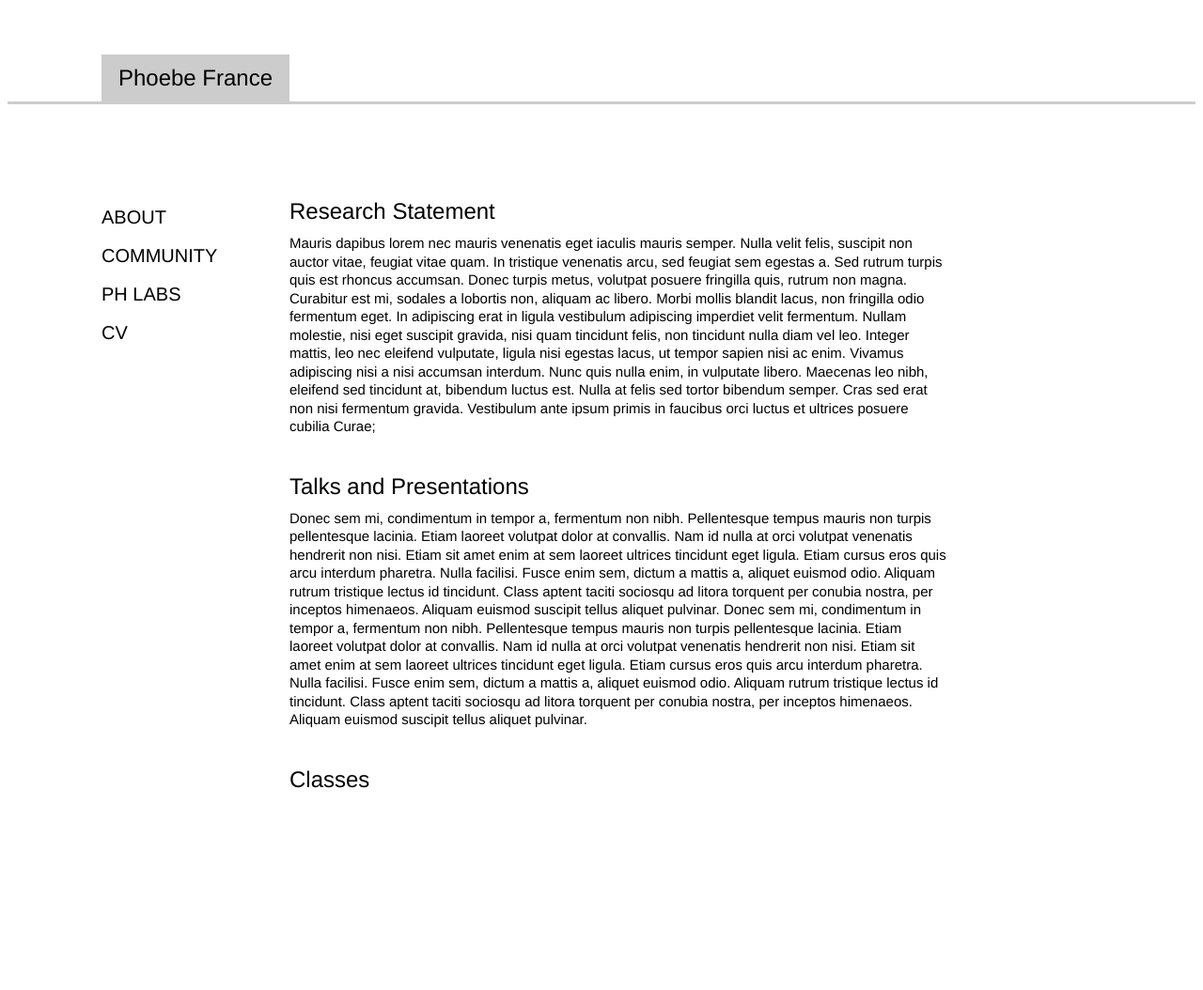
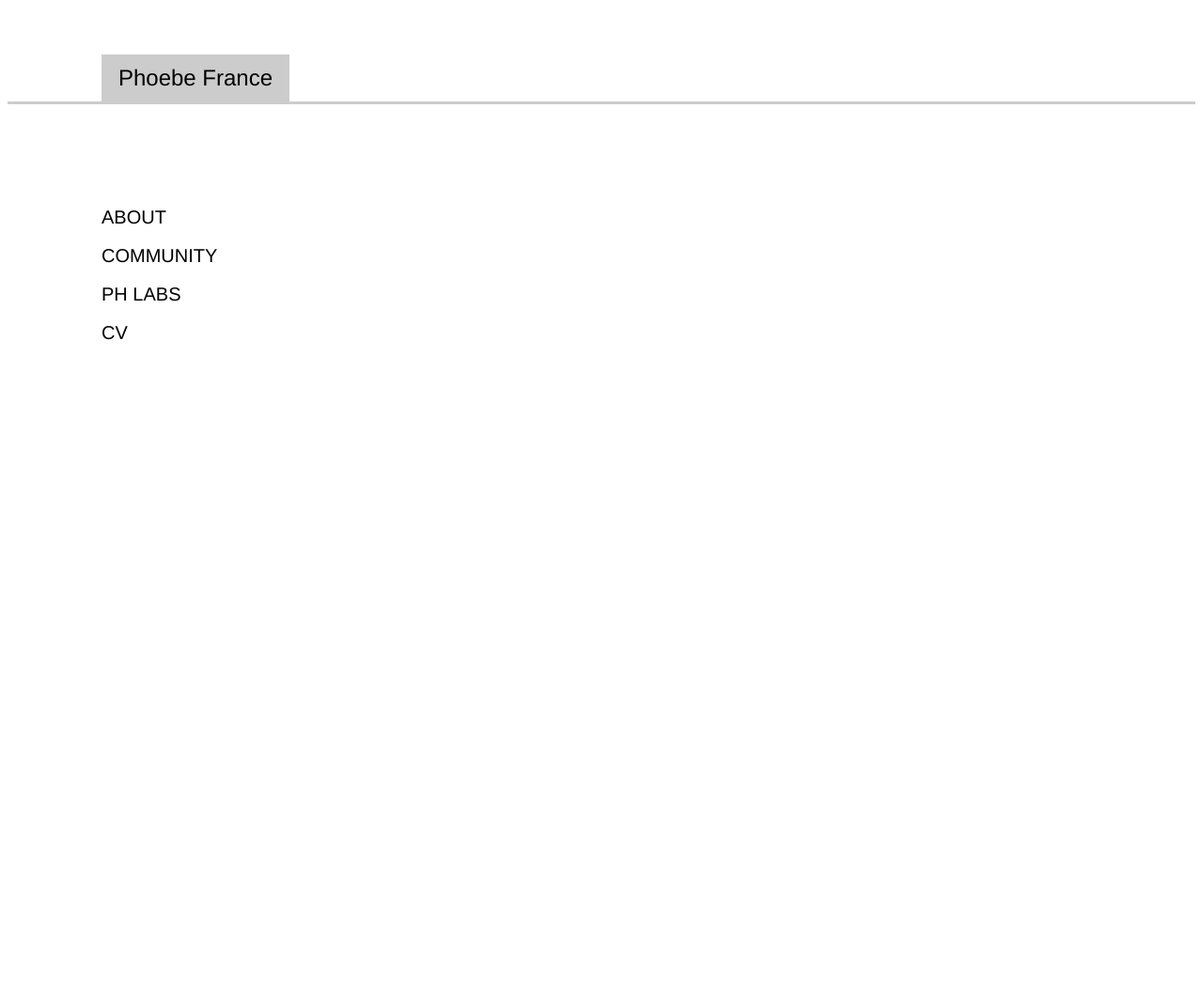
Before and after one commit to phoebefrance/phoebefrance.net, a Jekyll site: the page built from academics.md, in a window 1280 px wide. Shown: the whole page at 94% size. Built offline with Jekyll 4.4.1, drawn with Linux system fonts in a browser that asks for light colours; after the commit the page ends 900 px from its top, so only the background shows below that.

```diff
--- a/_includes/header.html
+++ b/_includes/header.html
@@ -1,9 +1,8 @@
-<!DOCTYPE html PUBLIC "-//W3C//DTD XHTML 1.0 Strict//EN" "http://www.w3.org/TR/xhtml1/DTD/xhtml1-strict.dtd">
-<html xmlns="http://www.w3.org/1999/xhtml">
-
+<!doctype html>
+<html>
 <head>
-<meta http-equiv="Content-Type" content="text/html; charset=utf-8" />
-<title>Phoebe France</title>
-<link href="styles.css" media="all" rel="stylesheet" type="text/css" />
-<link rel="shortcut icon" href="images/favicon.ico" />
+	<meta charset="UTF-8">
+	<title>Phoebe France</title>
+	<link href="styles.css" media="all" rel="stylesheet" type="text/css" />
+	<link rel="shortcut icon" href="/images/favicon.ico" />
 </head>
--- a/_layouts/page.html
+++ b/_layouts/page.html
@@ -1,3 +1,5 @@
 {% include header.html %}
 
 {{ content }}
+
+</html>
--- a/academics.md
+++ b/academics.md
@@ -14,7 +14,7 @@ title:  "Phoebe France | Academics"
 		<div id="content">
 			<div id="content_inner">
 
-			<h2 id="first">Research Statement</h2>
+		<!-- 	<h2 id="first">Research Statement</h2>
 
 				<p>Mauris dapibus lorem nec mauris venenatis eget iaculis mauris semper. Nulla velit felis, suscipit non auctor vitae, feugiat vitae quam. In tristique venenatis arcu, sed feugiat sem egestas a. Sed rutrum turpis quis est rhoncus accumsan. Donec turpis metus, volutpat posuere fringilla quis, rutrum non magna. Curabitur est mi, sodales a lobortis non, aliquam ac libero. Morbi mollis blandit lacus, non fringilla odio fermentum eget. In adipiscing erat in ligula vestibulum adipiscing imperdiet velit fermentum. Nullam molestie, nisi eget suscipit gravida, nisi quam tincidunt felis, non tincidunt nulla diam vel leo. Integer mattis, leo nec eleifend vulputate, ligula nisi egestas lacus, ut tempor sapien nisi ac enim. Vivamus adipiscing nisi a nisi accumsan interdum. Nunc quis nulla enim, in vulputate libero. Maecenas leo nibh, eleifend sed tincidunt at, bibendum luctus est. Nulla at felis sed tortor bibendum semper. Cras sed erat non nisi fermentum gravida. Vestibulum ante ipsum primis in faucibus orci luctus et ultrices posuere cubilia Curae;</p>
 
@@ -25,7 +25,7 @@ title:  "Phoebe France | Academics"
 </p>
 
 			<h2>Classes</h2>
-
+ -->
 			</div><!-- end content_inner -->
 		</div><!-- end content -->
 	</div><!-- end wrapper -->
```
Also changed, not shown: community.md (+0 -11 lines), Gemfile.lock.
